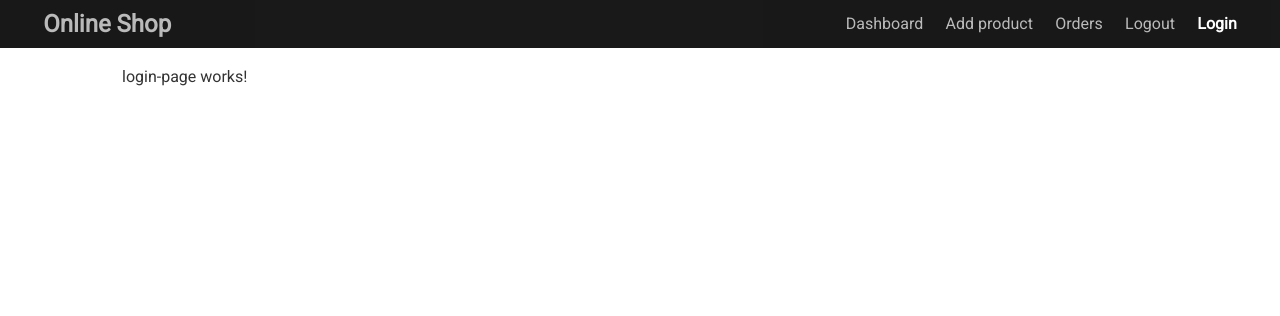
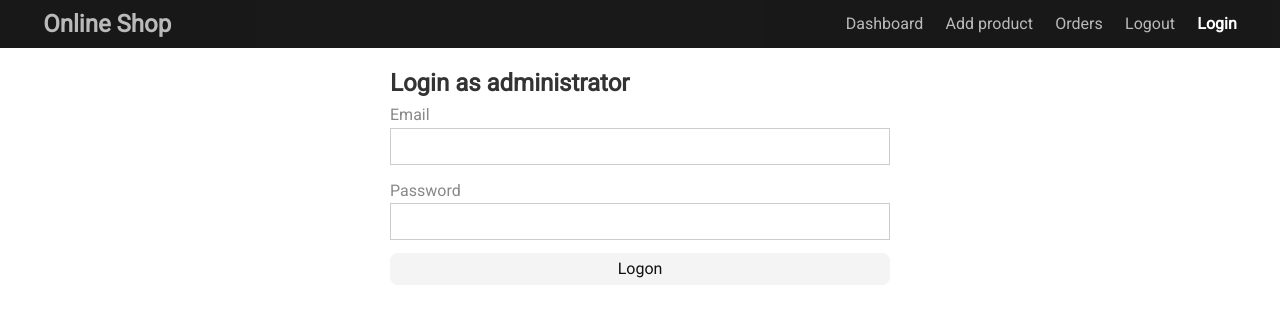
Before and after one commit to MoskKir/angular-shop, an Angular app in the folder shop/: page /admin/login in a window 1280 px wide. Shown: the top 316 px of the page. Built offline with nearby package versions, Linux system fonts and the light colour scheme.

Commit message:
feat: add login form

```diff
--- a/shop/src/app/admin/admin.module.ts
+++ b/shop/src/app/admin/admin.module.ts
@@ -7,10 +7,13 @@
 import { DashboardPageComponent } from './dashboard-page/dashboard-page.component';
 import { EditPageComponent } from './edit-page/edit-page.component';
 import { OrdersPageComponent } from './orders-page/orders-page.component';
+import { FormsModule, ReactiveFormsModule } from '@angular/forms';
 
 @NgModule({
   imports:[
     CommonModule,
+    FormsModule,
+    ReactiveFormsModule,
     RouterModule.forChild([
       {path: '', component: AdminLayoutComponent, children: [
         {path: '', redirectTo: '/admin/login', pathMatch: 'full'},
--- a/shop/src/app/admin/login-page/login-page.component.html
+++ b/shop/src/app/admin/login-page/login-page.component.html
@@ -1 +1,36 @@
-<p>login-page works!</p>
+<form
+  [formGroup]="form"
+  (ngSubmit)="submit()"
+  >
+
+  <h2>Login as administrator</h2>
+
+  <div class="form-control">
+    <label for="email">Email</label>
+    <input id="email" type="email" formControlName="email">
+    <div *ngIf="form.get('email').touched && form.get('email').invalid" class="validation">
+      <small *ngIf="form.get('email').errors.required">Enter Email</small>
+      <small *ngIf="form.get('email').errors.email">Enter valid Email</small>
+    </div>
+  </div>
+
+  <div class="form-control">
+    <label for="password">Password</label>
+    <input id="password" type="password" formControlName="password">
+    <div *ngIf="form.get('password').touched && form.get('password').invalid" class="validation">
+      <small *ngIf="form.get('password').errors.required">Enter Password</small>
+      <small *ngIf="form.get('password').errors.minlength">
+        Password must be {{form.get('password').errors.minlength.requiredLength}} characters.
+        Now he {{form.get('password').errors.minlength.actualLength}}</small>
+    </div>
+  </div>
+
+  <button
+    type="submit"
+    class="btn btn-primary btn-block"
+    [disabled]="form.invalid || submited"
+    >
+    Logon
+  </button>
+
+</form>
--- a/shop/src/app/admin/login-page/login-page.component.scss
+++ b/shop/src/app/admin/login-page/login-page.component.scss
@@ -0,0 +1,4 @@
+form {
+  max-width: 500px;
+  margin: 0 auto;
+}
--- a/shop/src/app/admin/login-page/login-page.component.ts
+++ b/shop/src/app/admin/login-page/login-page.component.ts
@@ -1,4 +1,5 @@
 import { Component, OnInit } from '@angular/core';
+import { FormGroup, FormControl, Validators } from '@angular/forms';
 
 @Component({
   selector: 'app-login-page',
@@ -6,10 +7,15 @@
   styleUrls: ['./login-page.component.scss']
 })
 export class LoginPageComponent implements OnInit {
+  form: FormGroup;
 
   constructor() { }
 
   ngOnInit() {
+    this.form = new FormGroup({
+      email: new FormControl(null, [Validators.required, Validators.email]),
+      password: new FormControl(null, [Validators.required, Validators.minLength(6)]),
+    })
   }
 
 }
```
